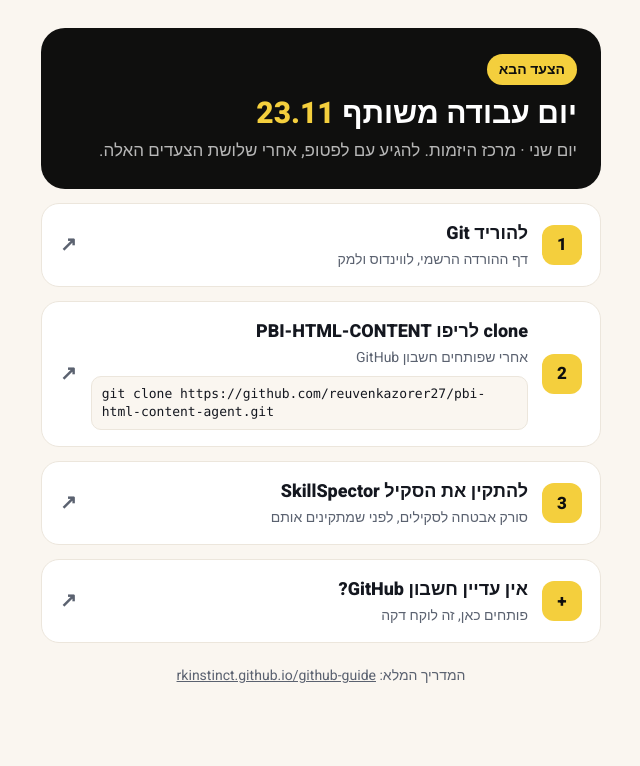
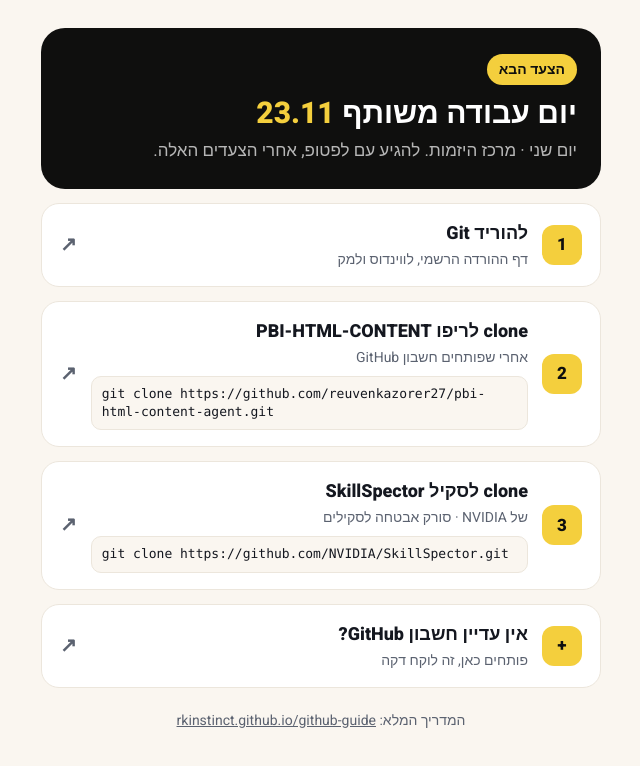
Before and after one commit to reuvenkazorer27/ariel-prep, a plain HTML site: page index.html in a window 1280 px wide. Shown: the whole page, without its empty margins (319-959 px from the left). Drawn offline with Linux system fonts and the light colour scheme.

Commit message:
SkillSpector is a clone step
Co-Authored-By: Claude Opus 5.5 <noreply@anthropic.com>

```diff
--- a/index.html
+++ b/index.html
@@ -32,7 +32,7 @@ code{display:block;margin-top:8px;padding:8px 10px;border-radius:10px;background
   <header class="hd">
     <span class="tg">הצעד הבא</span>
     <h1>יום עבודה משותף <b>23.11</b></h1>
-    <p>יום שני · מרכז היזמות. להגיע עם לפטופ, אחרי שלושת הצעדים האלה.</p>
+    <p>יום שני · מרכז היזמות. להגיע עם לפטופ, אחרי הצעדים האלה.</p>
   </header>
 
   <a class="it" href="https://git-scm.com/downloads" target="_blank" rel="noopener">
@@ -45,7 +45,8 @@ code{display:block;margin-top:8px;padding:8px 10px;border-radius:10px;background
   </a>
 
   <a class="it" href="https://github.com/NVIDIA/SkillSpector" target="_blank" rel="noopener">
-    <span class="n">3</span><span><b>להתקין את הסקיל SkillSpector</b><small>סורק אבטחה לסקילים, לפני שמתקינים אותם</small></span><span class="go">↗</span>
+    <span class="n">3</span><span><b>clone לסקיל SkillSpector</b><small>של NVIDIA · סורק אבטחה לסקילים</small>
+      <code>git clone https://github.com/NVIDIA/SkillSpector.git</code></span><span class="go">↗</span>
   </a>
 
   <a class="it" href="https://github.com/signup" target="_blank" rel="noopener">
```
